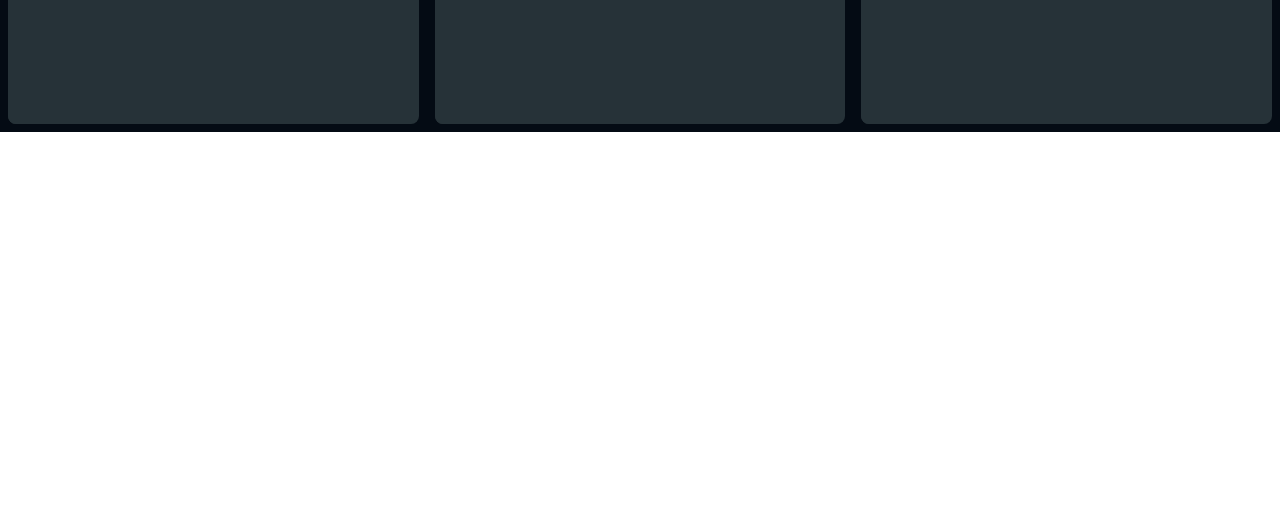
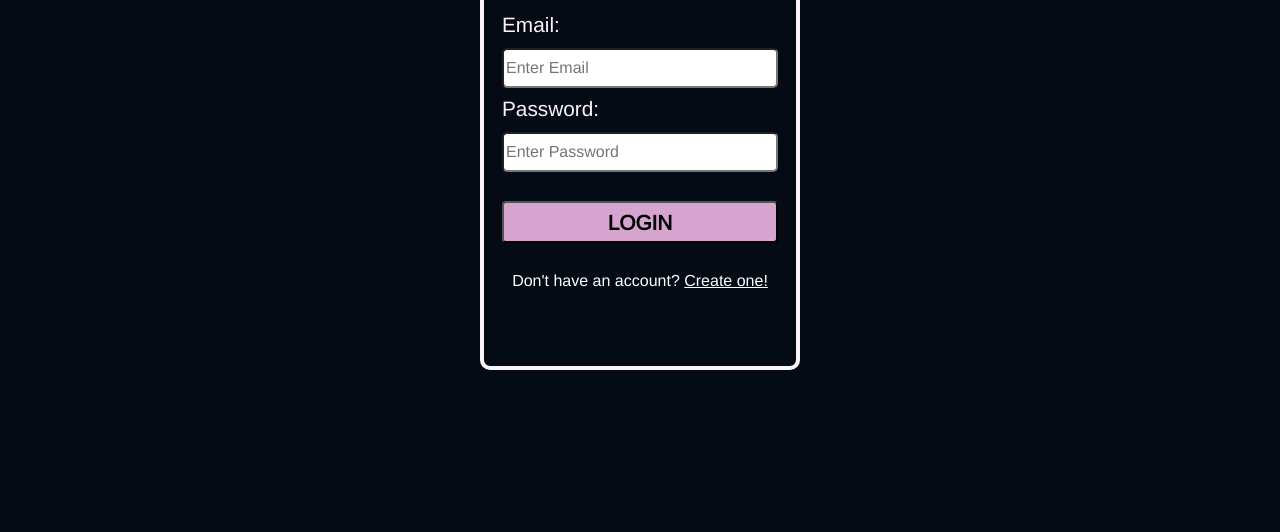
Before and after one commit to suhanichawla/SnipBit, a React app in the folder client/: page / in a window 1280 px wide. Shown: the part 268-800 px from the top of the page. Built offline with nearby package versions, Linux system fonts and the light colour scheme.

Commit message:
login form ui

```diff
--- a/client/public/index.html
+++ b/client/public/index.html
@@ -15,6 +15,7 @@
       user's mobile device or desktop. See https://developers.google.com/web/fundamentals/web-app-manifest/
     -->
     <link rel="manifest" href="%PUBLIC_URL%/manifest.json" />
+    <link rel="stylesheet" href="https://stackpath.bootstrapcdn.com/bootstrap/4.5.2/css/bootstrap.min.css">
     <!--
       Notice the use of %PUBLIC_URL% in the tags above.
       It will be replaced with the URL of the `public` folder during the build.
--- a/client/src/components/App.js
+++ b/client/src/components/App.js
@@ -1,60 +1,14 @@
 import React,{useState,useEffect} from 'react';
+import Codespace from './codespace';
 import Editor from "./editor";
+import Main from './intro';
 
 function App() {
-  const [html,setHtml]=useState('')
-  const [css,setCSS]=useState('')
-  const [js,setJs]=useState('')
-  const [srcDoc,setSrcDoc]=useState('')
-
-  useEffect(()=>{
-    const timeout=setTimeout(() => {
-      setSrcDoc(`
-          <html>
-            <body>${html}</body>
-            <style>${css}</style>
-            <script>${js}</script>
-          </html>
-        `)
-    }, 1000);
-    return ()=> clearTimeout(timeout)
-  },[html,css,js])
-
-  return (
-    <div className="App">
-      <div className="pane top-pane">
-        <Editor
-          displayName='HTML'
-          language='xml'
-          value={html}
-          onChange={setHtml}
-        />
-        <Editor
-          displayName='CSS'
-          language='css'
-          value={css}
-          onChange={setCSS}
-        />
-        <Editor
-          displayName='JS'
-          language='javascript'
-          value={js}
-          onChange={setJs}
-        />
-
-      </div>
-      <div className="pane">
-        <iframe
-          srcDoc={srcDoc}
-          title="output"
-          sandbox="allow-scripts"
-          frameBorder="0"
-          width="100%"
-          height="100%"
-        />
-      </div>
+  return(
+    <div>
+      <Main />
     </div>
-  );
+  )
 }
 
 export default App;
--- /dev/null
+++ b/client/src/components/Auth/authform.js
@@ -0,0 +1,48 @@
+import React from 'react'
+
+export default function Authform({type}) {
+    return (
+        <div className="mainpage-form">
+            <form>
+                <div className="authform-whole-input">
+            <label className="authform-label" htmlFor="email" >Email:</label>
+                <div>
+                    <input onChange={()=>{}} type="text" className="authform-inp" id="email" placeholder="Enter Email" name="email" />
+                </div>
+                </div>
+                <div className="authform-whole-input">
+            <label className="authform-label" htmlFor="email" >Password:</label>
+                <div>
+                    <input onChange={()=>{}} type="password" className="authform-inp" id="password" placeholder="Enter Password" name="password" />
+                </div>
+                </div>
+                <div>
+            <label className="authform-label" htmlFor="email" ></label>
+                <div className="authform-whole-input">
+                    <button className="long-button" type="button">LOGIN</button>
+                </div>
+                </div>
+                <br></br>
+            <p className="toggle-auth">Don't have an account? <u>Create one!</u></p>
+
+            {/* <div class="form-group">
+                <label class="control-label" style={{color:"white"}} htmlFor="email" >Email:</label>
+                <div>
+                    <input onChange={()=>{}} type="text" class="form-control" id="email" placeholder="Enter Email" name="email" />
+                </div>
+            </div>
+            <div class="form-group">
+                <label class="control-label" style={{color:"white"}} htmlFor="password">Password:</label>
+                <div class="col-sm-10">
+                    <input onChange={()=>{}} type="text" class="form-control" id="email" placeholder="Enter Password" name="email" />
+                </div>
+            </div>
+            <br></br>
+            <div>
+                <button class="btn btn-primary long-button" type="button">Button</button>
+            </div>
+             */}
+            </form>
+        </div>
+    )
+}
--- /dev/null
+++ b/client/src/components/codespace.js
@@ -0,0 +1,60 @@
+import React,{useState,useEffect} from 'react';
+import Editor from "./editor";
+
+function Codespace() {
+  const [html,setHtml]=useState('')
+  const [css,setCSS]=useState('')
+  const [js,setJs]=useState('')
+  const [srcDoc,setSrcDoc]=useState('')
+
+  useEffect(()=>{
+    const timeout=setTimeout(() => {
+      setSrcDoc(`
+          <html>
+            <body>${html}</body>
+            <style>${css}</style>
+            <script>${js}</script>
+          </html>
+        `)
+    }, 1000);
+    return ()=> clearTimeout(timeout)
+  },[html,css,js])
+
+  return (
+    <div className="App">
+      <div className="pane top-pane">
+        <Editor
+          displayName='HTML'
+          language='xml'
+          value={html}
+          onChange={setHtml}
+        />
+        <Editor
+          displayName='CSS'
+          language='css'
+          value={css}
+          onChange={setCSS}
+        />
+        <Editor
+          displayName='JS'
+          language='javascript'
+          value={js}
+          onChange={setJs}
+        />
+
+      </div>
+      <div className="pane">
+        <iframe
+          srcDoc={srcDoc}
+          title="output"
+          sandbox="allow-scripts"
+          frameBorder="0"
+          width="100%"
+          height="100%"
+        />
+      </div>
+    </div>
+  );
+}
+
+export default Codespace;
--- /dev/null
+++ b/client/src/components/intro.js
@@ -0,0 +1,13 @@
+import React from 'react'
+import './main.css';
+import Logo from '../assets/logo.png'
+import Authform from './Auth/authform';
+
+export default function Main() {
+    return (
+        <div className="main-body">
+            <img className="main-image" src={Logo} />
+            <Authform/>
+        </div>
+    )
+}
--- /dev/null
+++ b/client/src/components/main.css
@@ -0,0 +1,108 @@
+@import url('https://fonts.googleapis.com/css2?family=Arimo&family=Open+Sans:wght@300&display=swap');
+
+body{
+    background-color: #040b14;
+    font-family: 'Arimo', sans-serif;
+}
+
+.main-body{
+    height: 80vh;
+    text-align: center;
+    display: flex;
+    flex-direction: column;
+    color:white;
+    align-items: center;
+    justify-content: space-evenly;
+}
+
+.authform-label{
+    color:#fbf4f9;
+    font-size: 1.3rem;
+}
+
+.authform-inp{
+    border-radius: 5px;
+    width: 100%;
+    height: 5vh;
+}
+.authform-whole-input{
+    padding: 2px;
+    margin-top: 1px;
+}
+
+.main-image{
+    background-color: #040b14;
+    text-align: center;
+    opacity: 0;
+	animation: 2s slidefade 0.5s forwards;
+}
+
+.mainpage-form{
+    animation: 1s fade 1s forwards;
+    border: #fbf4f9 4px solid;
+    display: flex;
+    flex-direction: column;
+    text-align: left;
+    padding: 1rem;
+    color: white;
+    width: 25%;
+    height: 60%;
+    border-radius: 10px;
+    opacity: 0;
+    /* height: 54vh;
+    width: 43vw; */
+}
+
+.toggle-auth{
+    cursor: pointer;
+    text-align: center;
+}
+
+.long-button{
+    width:100%;
+    border-radius: 4px;
+    height: 5.2vh;
+    background-color: #d5a4cf;
+    color: black;
+    font-weight: bold;
+    font-size: 1.3rem;
+}
+.long-button:hover{
+    animation: 0.7s colorChange 0s forwards;
+}
+
+
+@keyframes colorChange{
+    0%{
+        background-color: #d5a4cf;
+    }
+	100%{
+		background-color: #f8d2ee;
+
+	}
+}
+
+@keyframes slidefade{
+    0%{
+        opacity: 0;
+        margin-top: 100px;
+        height: 350px;
+        width:350px
+    }
+	100%{
+		opacity: 1;
+        margin-top: 0px;
+        height: 250px;
+        width:250px
+
+	}
+}
+
+@keyframes fade{
+	100%{
+		opacity: 1;
+
+	}
+}
+/* fbf4f9 */
+/* d5a4cf */
```
Also changed, not shown: client/src/assets/logo.png (added), client/src/assets/logowotext.png (added), 1 other file.
